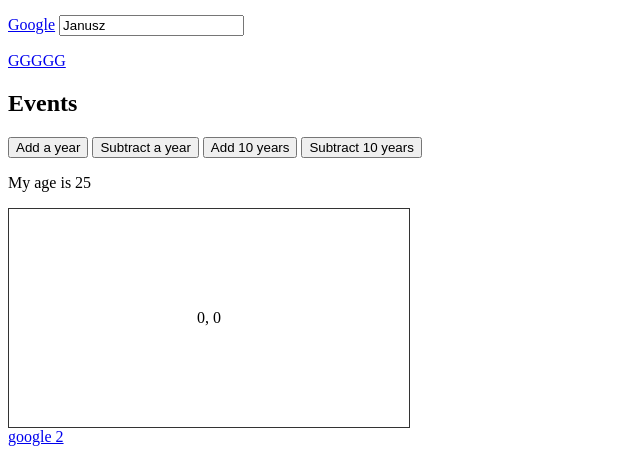
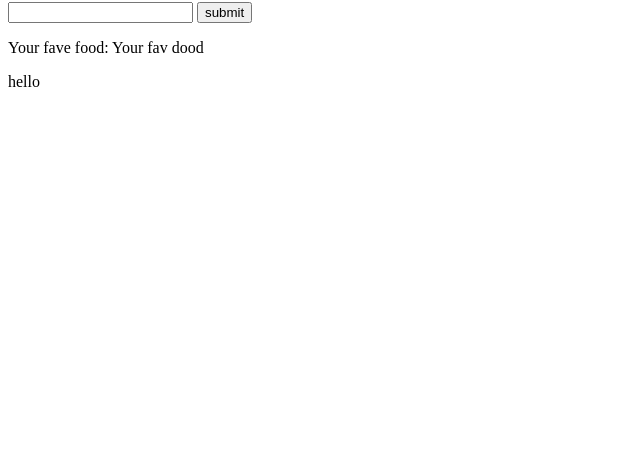
Before and after one commit to pein323/vueBlog, a plain HTML site: page index.html in a window 1280 px wide. Shown: the part 65-526 px from the top of the page, without its empty margins (0-640 px from the left). Drawn offline with nearby package versions, Linux system fonts and the light colour scheme.

Commit message:
Added refs

```diff
--- a/app.js
+++ b/app.js
@@ -83,3 +83,20 @@ new Vue({
 
   }
 })
+
+new Vue({
+  el:'#vue-app-refs',
+  data: {
+    output:'Your fav dood'
+  },
+  methods:{
+    readRefs: function () {
+      console.log(this.$refs.test.innerText);
+      this.output = this.$refs.input.value;
+    }
+
+  },
+  computed: {
+
+  }
+})
--- a/index.html
+++ b/index.html
@@ -7,6 +7,7 @@
     <script src="https://cdn.jsdelivr.net/npm/vue/dist/vue.js"></script>
   </head>
   <body>
+<!--
     <div id="vue-app">
       <h1>{{ greet () }}</h1>
       <a :href="website">Google</a>
@@ -58,6 +59,16 @@
       <button @click="success = !success">Toggle Success</button>
       <p v-if="error">There is an error</p>
       <p v-else-if="success">There is an success</p>
+    </div> -->
+
+    <div id="vue-app-refs">
+      <h2>Refs</h2>
+      <input type="text" ref="input">
+      <button v-on:click="readRefs()">submit</button>
+      <p>Your fave food: {{output}} </p>
+      <div ref="test">
+        hello
+      </div>
     </div>
     <script src="app.js"></script>
   </body>
```
